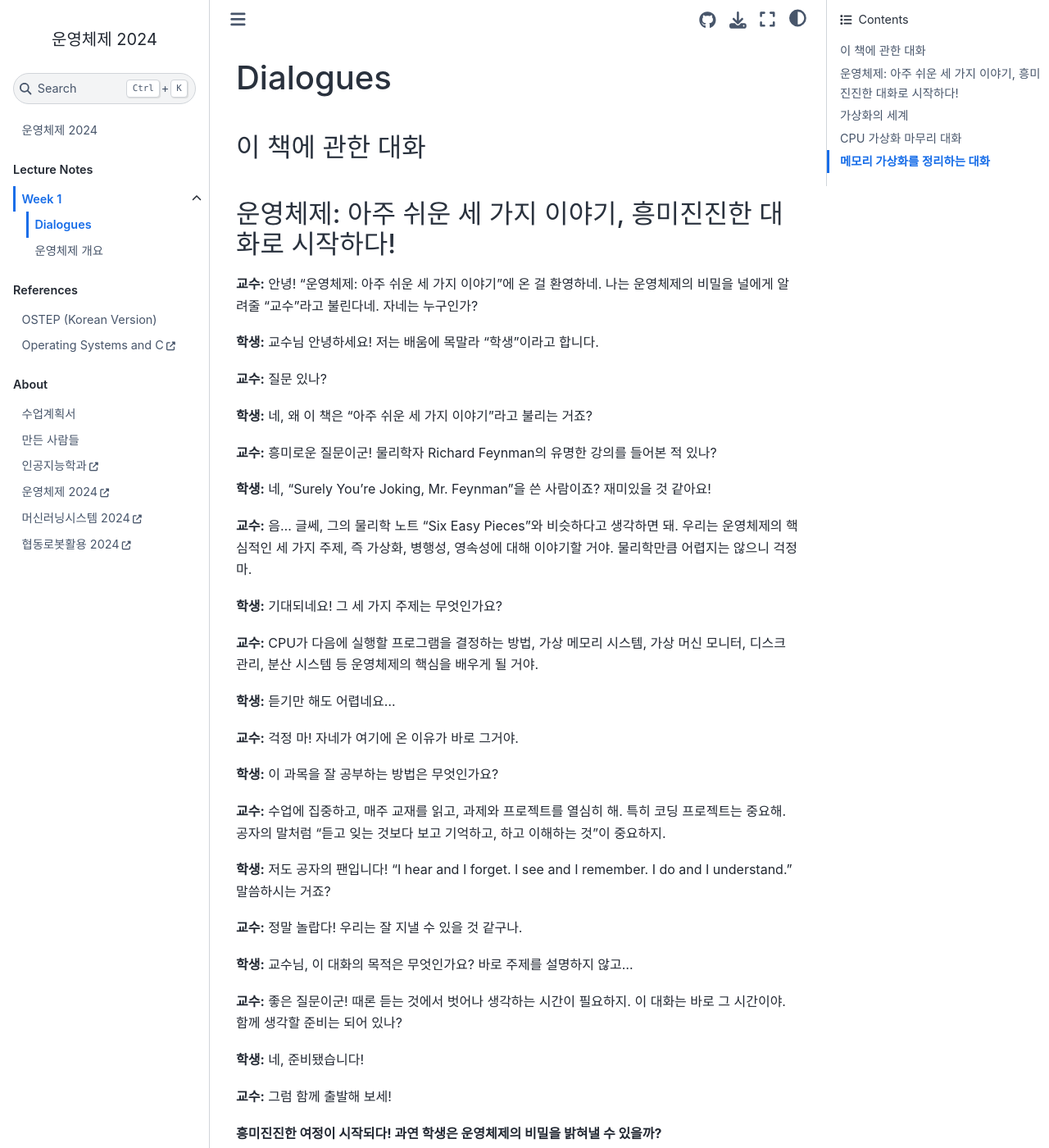
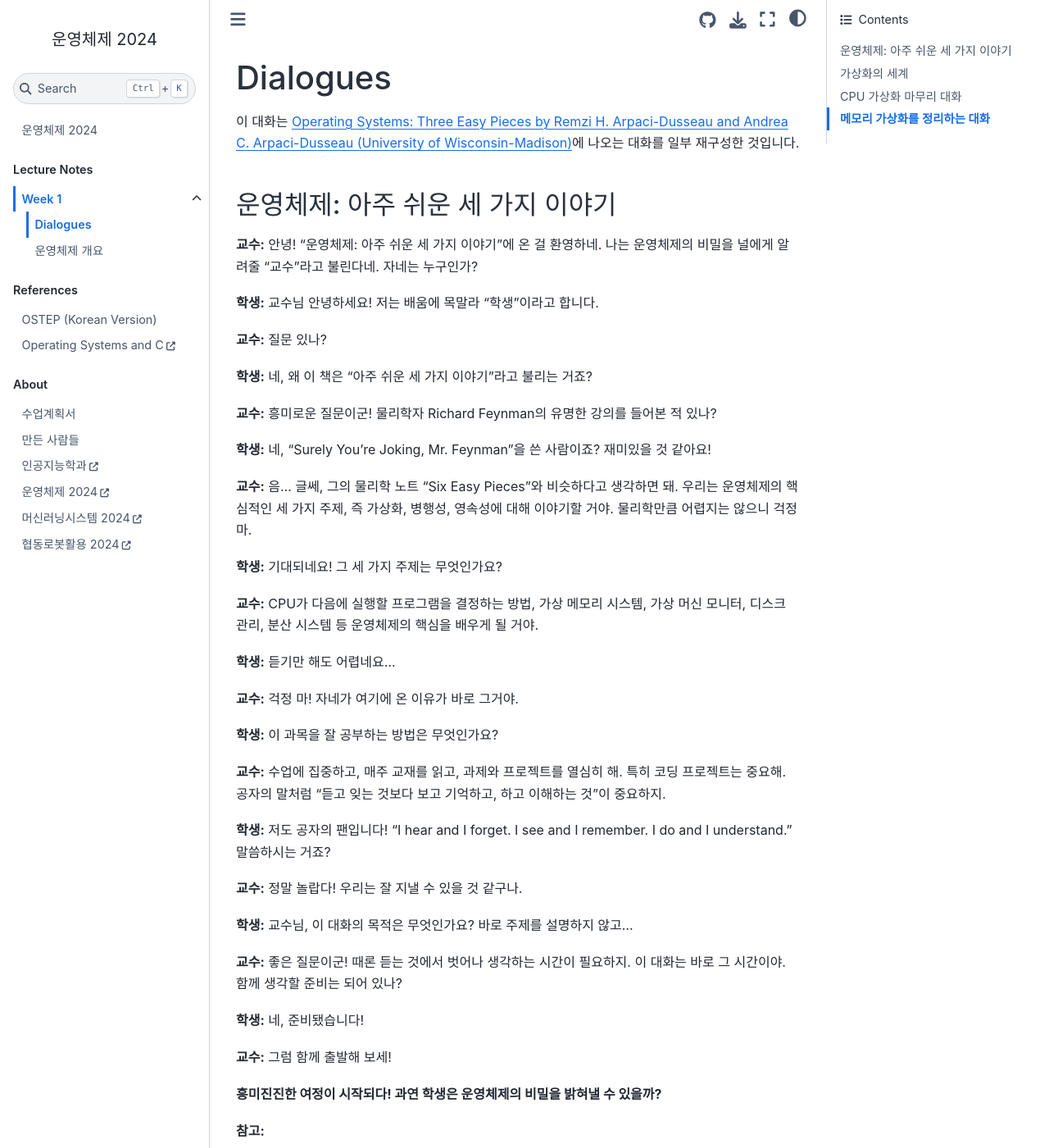
Before and after one commit to entelecheia/os-2024, a Jupyter Book: the page built from book/week01/dialogues.md, in a window 1280 px wide and 1400 px high. Shown: the whole window at 82% size. Built offline with Jupyter Book 1.0.4 settings and Sphinx 7.4.7 and the Sphinx Book theme 1.1.4, drawn with Linux system fonts in a browser that asks for light colours; a script that is not in the unit is left out; some of the changed text lies outside the part shown.

Commit message:
refactor(dialogues): remove redundant reconstruction notes

```diff
--- a/book/week01/dialogues.md
+++ b/book/week01/dialogues.md
@@ -1,8 +1,8 @@
 # Dialogues
 
-## 이 책에 관한 대화
+이 대화는 [Operating Systems: Three Easy Pieces by Remzi H. Arpaci-Dusseau and Andrea C. Arpaci-Dusseau (University of Wisconsin-Madison)](https://pages.cs.wisc.edu/~remzi/OSTEP/)에 나오는 대화를 일부 재구성한 것입니다.
 
-## 운영체제: 아주 쉬운 세 가지 이야기, 흥미진진한 대화로 시작하다!
+## 운영체제: 아주 쉬운 세 가지 이야기
 
 **교수:** 안녕! "운영체제: 아주 쉬운 세 가지 이야기"에 온 걸 환영하네. 나는 운영체제의 비밀을 널에게 알려줄 "교수"라고 불린다네. 자네는 누구인가?
 
@@ -47,7 +47,6 @@
 **참고:**
 
 - 공자의 말은 실제로는 Xunzi라는 학자의 말이다.
-- 더 흥미로운 대화를 위해 일부 내용을 재구성했습니다.
 
 ## 가상화의 세계
 
@@ -81,7 +80,6 @@
 
 **참고:**
 
-- 대화를 더 흥미롭게 만들기 위해 일부 내용을 재구성했습니다.
 - 복숭아 비유는 가상화 개념을 이해하는 데 도움을 주지만, 실제 시스템에서의 작동 방식과는 다를 수 있습니다.
 
 ## CPU 가상화 마무리 대화
@@ -166,7 +164,6 @@
 
 **참고:**
 
-- 대화를 더욱 흥미롭게 만들기 위해 일부 내용을 재구성했습니다.
 - 메모리 가상화 개념을 이해하기 위해서는 컴퓨터 아키텍처와 운영체제에 대한 기본적인 지식이 필요합니다.
 
 ## 메모리 가상화를 정리하는 대화
```
